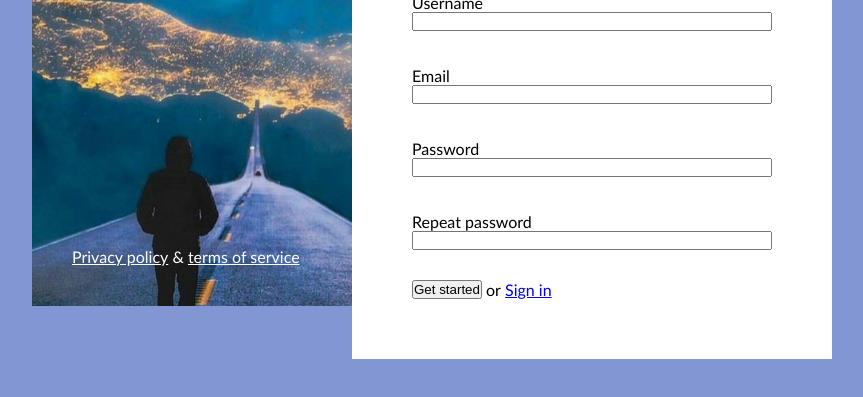
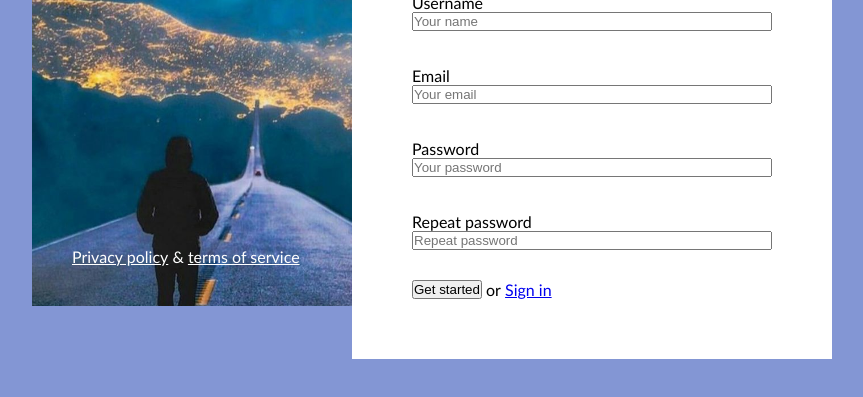
Before and after one commit to einored/sign_up, a website: page index.html in a window 1280 px wide. Shown: the part 191-588 px from the top of the page, without its empty margins (208-1071 px from the left). Drawn offline with Linux system fonts and the light colour scheme.

Commit message:
Form refactoring

```diff
--- a/index.html
+++ b/index.html
@@ -38,20 +38,20 @@
             <div class="close">x</div>
             <form class="form">
                 <div class="form-row">
-                    <label for="" class="label">Username</label>
-                    <input type="text" class="input">
+                    <label for="username" class="label">Username</label>
+                    <input id="username" type="text" class="input" placeholder="Your name" value="" required>
                 </div>
                 <div class="form-row">
-                    <label for="" class="label">Email</label>
-                    <input type="text" class="input">
+                    <label for="email" class="label">Email</label>
+                    <input id="email" type="email" class="input" placeholder="Your email" value="" required>
                 </div>
                 <div class="form-row">
-                    <label for="" class="label">Password</label>
-                    <input type="text" class="input">
+                    <label for="pass" class="label">Password</label>
+                    <input id="pass" type="password" class="input" placeholder="Your password" value="" required>
                 </div>
                 <div class="form-row">
-                    <label for="" class="label">Repeat password</label>
-                    <input type="text" class="input">
+                    <label for="re-pass" class="label">Repeat password</label>
+                    <input id="re-pass" type="password" class="input" placeholder="Repeat password" value="" required>
                 </div>
                 <div class="form-row">
                     <button class="submit">Get started</button>
```
